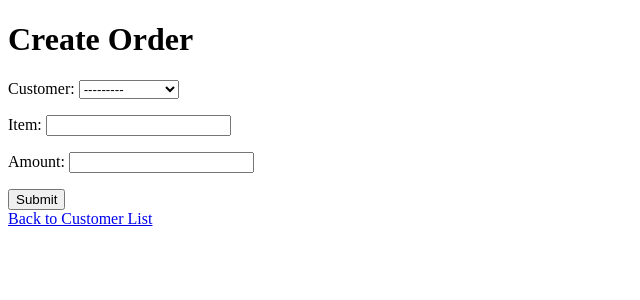
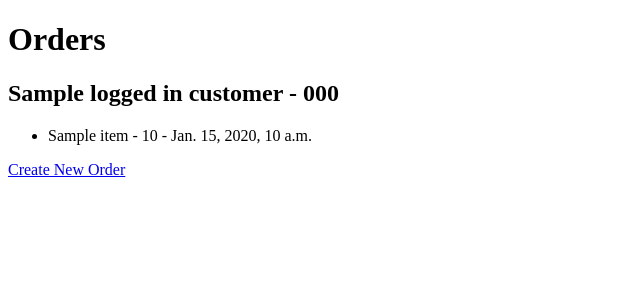
Before and after one commit to RoySamson-stack/SIL-project-, a Django app: template SilInterview/templates/SilInterview/order.html in a window 1280 px wide. Shown: the top 300 px of the page, without its empty margins (0-640 px from the left). Run offline with Django 4.2, Linux system fonts and the light colour scheme; tables that the repository leaves empty hold one stand-in row (values such as "Sample post"); the template is opened without the code that fills it: values that come from a table or form of the project are taken from there, most other values are stand-ins (such as "Sample title", 1, 10 or a date in 2020).

Commit message:
chaning the templates and updating the views

```diff
--- a/SilInterview/models.py
+++ b/SilInterview/models.py
@@ -4,6 +4,7 @@ from django.db import models
 class Customer(models.Model):
     name = models.CharField(max_length=100)
     code = models.CharField(max_length=10, unique=True)
+    password = models.CharField(max_length=10, default="12345678" )
     #add the phone number for the customer model
 
 
--- a/SilInterview/templates/SilInterview/order.html
+++ b/SilInterview/templates/SilInterview/order.html
@@ -1,15 +1,20 @@
 <!DOCTYPE html>
 <html>
 <head>
-    <title>Create Order</title>
+    <title>Customer Orders</title>
 </head>
 <body>
-    <h1>Create Order</h1>
-    <form method="post">
-        {% csrf_token %}
-        {{ form.as_p }}
-        <button type="submit">Submit</button>
-    </form>
-    <a href="{% url 'customer-list' %}">Back to Customer List</a>
+    <h1>Orders</h1>
+    {% if logged_in_customer %}
+        <h2>{{ logged_in_customer.name }} - {{ logged_in_customer.code }}</h2>
+        <ul>
+            {% for order in logged_in_customer.order_set.all %}
+                <li>{{ order.item }} - {{ order.amount }} - {{ order.time }}</li>
+            {% endfor %}
+        </ul>
+    {% else %}
+        <p>No orders found for this customer.</p>
+    {% endif %}
+    <a href="{% url 'order-create' %}">Create New Order</a>
 </body>
 </html>
--- a/SilInterview/urls.py
+++ b/SilInterview/urls.py
@@ -9,7 +9,7 @@ router.register(r'customers', CustomerView, basename='customer')
 router.register(r'orders', OrderView, basename='orders')
 
 urlpatterns = [
-    path('', views.customer, name='customer'),
-    path('orders/create', views.order, name='order-create'),
+    path('', views.Customer, name='customer'),
+    path('orders/create', views.Order, name='order-create'),
     path('', include(router.urls))
 ]
```
Also changed, not shown: SilInterview/tests.py (+1 -21 lines), SilInterview/views.py (+3 -14 lines), SilInterview/migrations/0002_customer_password.py (added), db.sqlite3.
